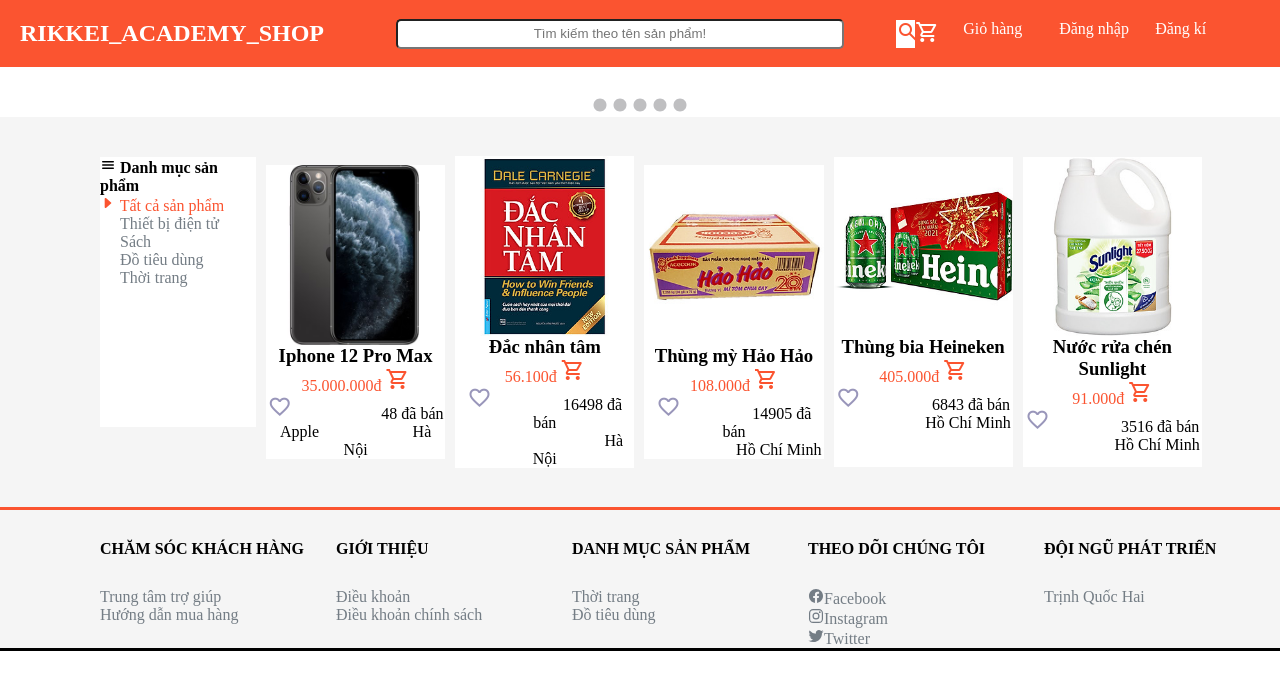
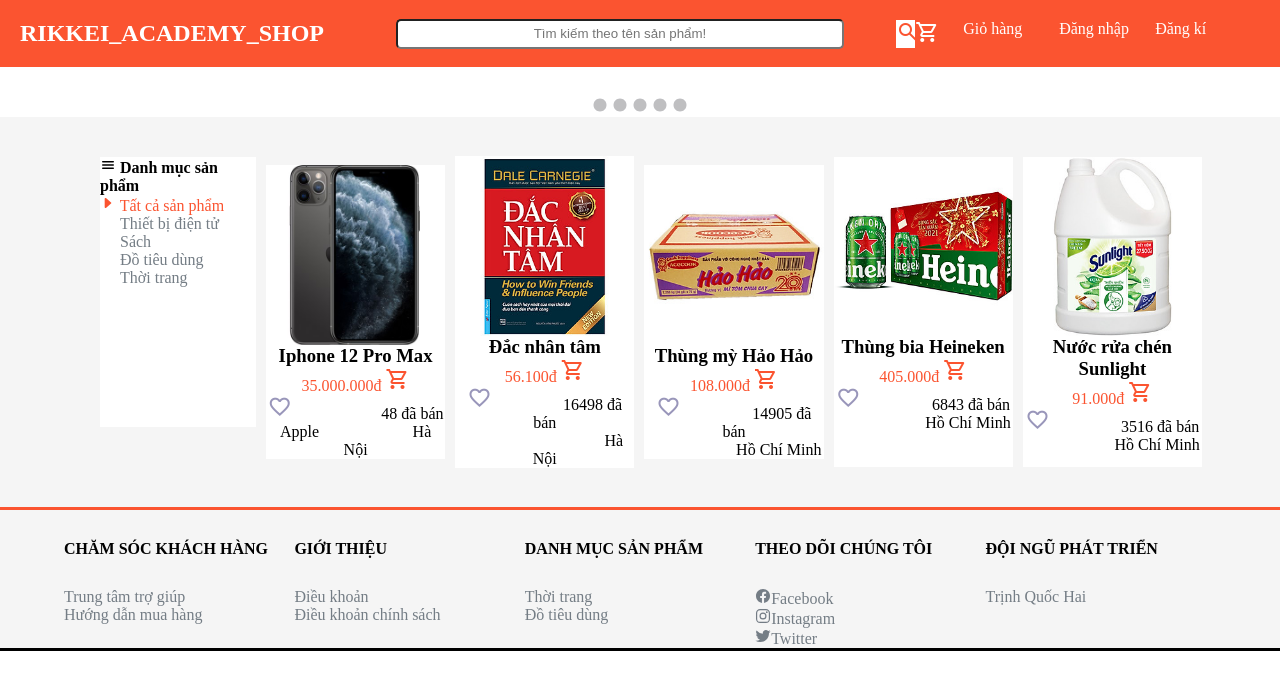
Before and after one commit to kiritophan/PHAN_VAN_DAU_EXAM2, a plain HTML site: page index.html in a window 1280 px wide. Drawn offline with nearby package versions, Linux system fonts and the light colour scheme.

Commit message:
add final

```diff
--- a/index.html
+++ b/index.html
@@ -181,28 +181,29 @@
         </div>
     </section>
     <section class="Deloy_Ecommerce_footer">
-        <div class="client" style="width: 25%; margin-left: 100px;">
+        <div class="design" style="width: 5%;"></div>
+        <div class="client" style="width: 18%;">
             <h2>Chăm sóc khách hàng</h2>
             <ul>
                 <li>Trung tâm trợ giúp</li>
                 <li>Hướng dẫn mua hàng</li>
             </ul>
         </div>
-        <div style="width: 25%;">
+        <div style="width: 18%;">
             <h2>Giới thiệu</h2>
             <ul>
                 <li>Điều khoản</li>
                 <li>Điều khoản chính sách</li>
             </ul>
         </div>
-        <div style="width: 25%;">
+        <div style="width: 18%;">
             <h2>Danh mục sản phẩm</h2>
             <ul>
                 <li>Thời trang</li>
                 <li>Đồ tiêu dùng</li>
             </ul>
         </div>
-        <div style="width: 25%;">
+        <div style="width: 18%">
             <h2>Theo dõi chúng tôi</h2>
             <ul>
                 <li><ion-icon name="logo-facebook"></ion-icon>Facebook</li>
@@ -210,12 +211,13 @@
                 <li><ion-icon name="logo-twitter"></ion-icon>Twitter</li>
             </ul>
         </div>
-        <div style="width: 25%;">
+        <div style="width: 18%;">
             <h2>Đội ngũ phát triển</h2>
             <ul>
                 <li>Trịnh Quốc Hai</li>
             </ul>
         </div>
+        <div class="design" style="width: 0%;"></div>
     </section>
     <script type="module" src="https://unpkg.com/ionicons@7.1.0/dist/ionicons/ionicons.esm.js"></script>
     <script nomodule src="https://unpkg.com/ionicons@7.1.0/dist/ionicons/ionicons.js"></script>
--- a/style.css
+++ b/style.css
@@ -214,7 +214,7 @@
         width: auto;
     }
 
-    .content-six {
+    .content-five {
         height: auto;
         width: auto;
     }
@@ -227,6 +227,7 @@
     .Deloy_Ecommerce_footer {
         flex-direction: column;
     }
+
     .client {
         width: 100%;
     }
```
